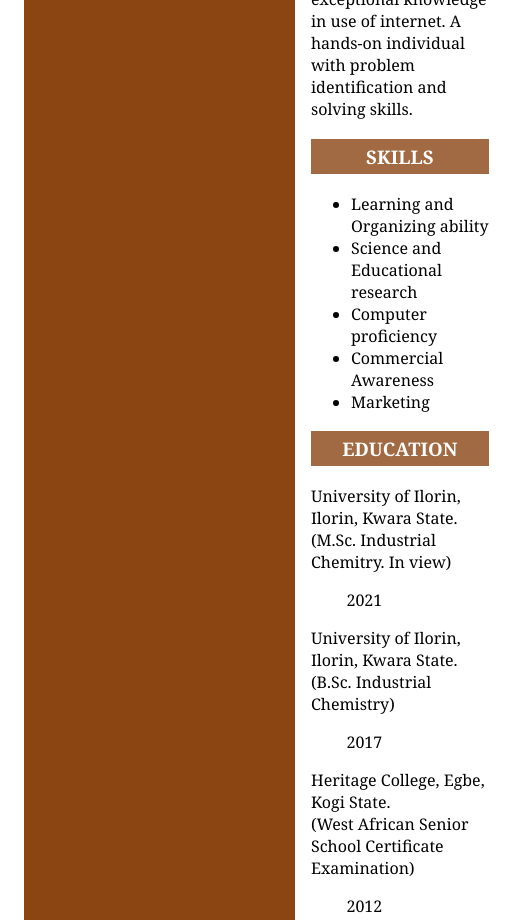
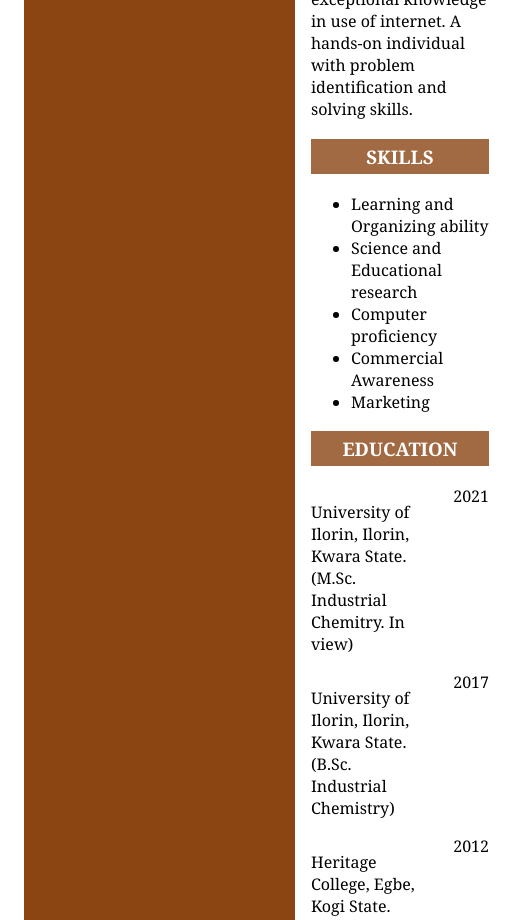
Before and after one commit to oluwadamilola21/My-Cv, a plain HTML site: page index.html in a window 390 px wide. Shown: the part 600-1520 px from the top of the page, 525 px wide, since content can reach past the window. Drawn offline with Linux system fonts and the light colour scheme.

Commit message:
Add files via upload

```diff
--- a/styles.css
+++ b/styles.css
@@ -71,7 +71,7 @@ h3 {
 }
 
 @media screen and (max-width: 768px) {
-    .edu {
-        display: inline;
+    * {
+        max-width: 100%;
     }
 }
```
